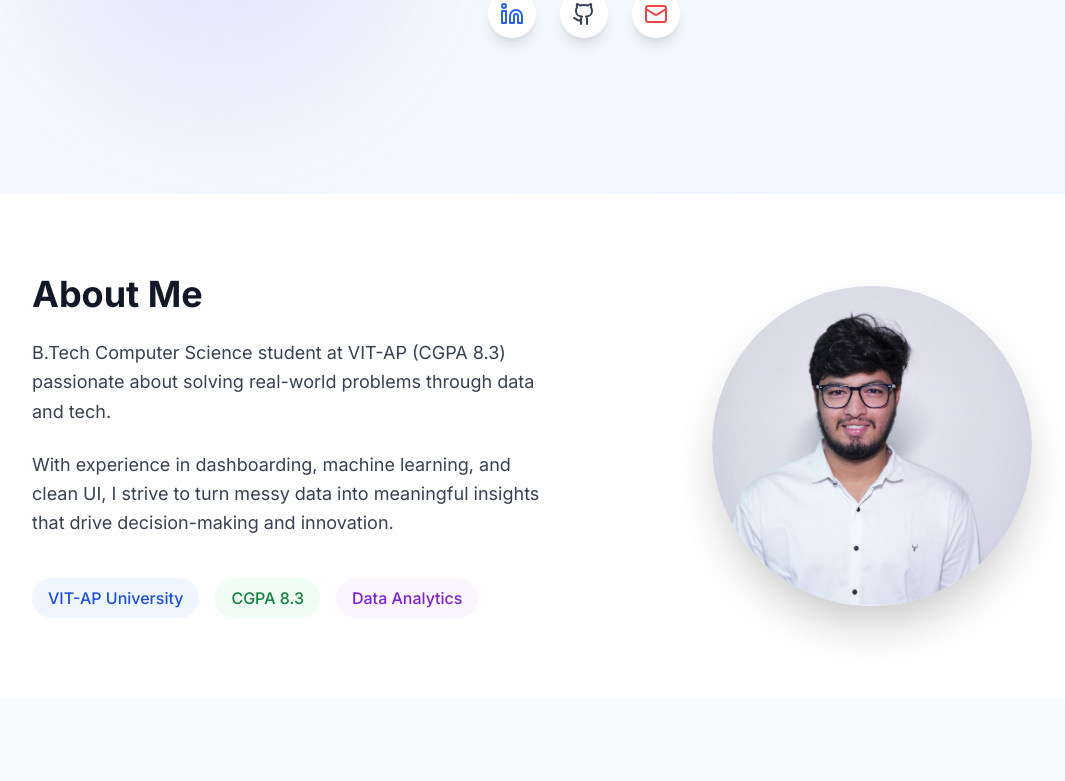
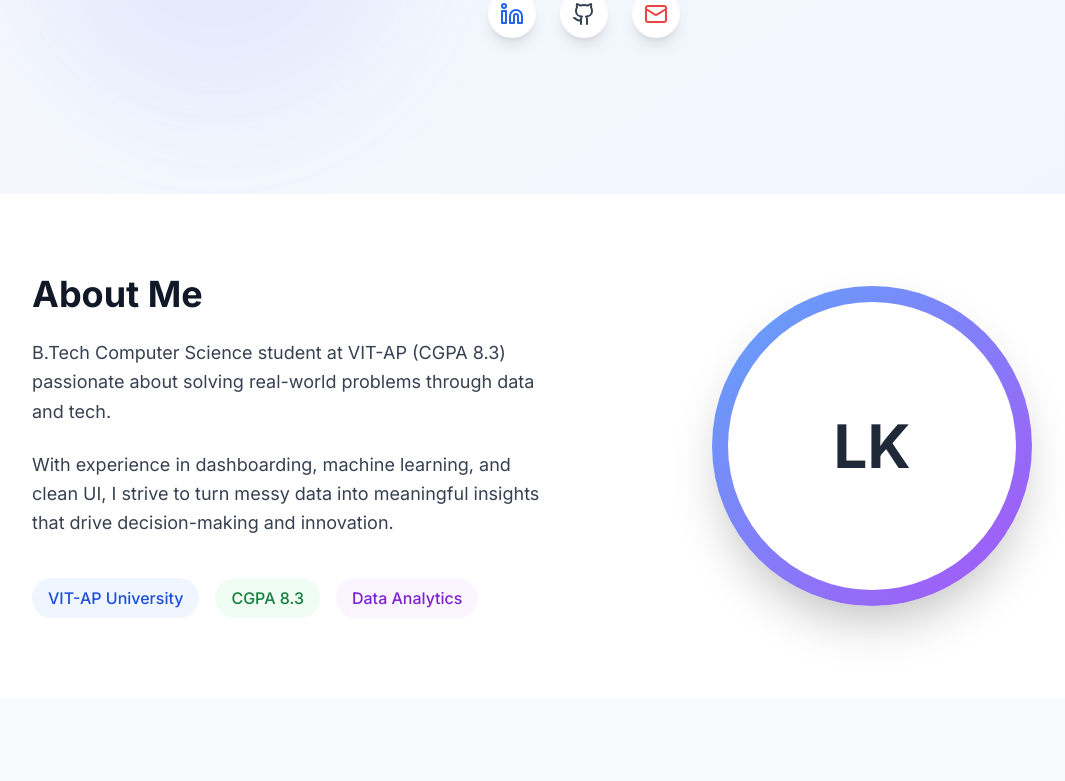
Before and after one commit to Lakshman2212/data-vision-profile, a React (Vite) app: page / in a window 1280 px wide. Shown: the part 606-1387 px from the top of the page, without its empty margins (56-1121 px from the left). Built offline with nearby package versions, Linux system fonts and the light colour scheme.

Commit message:
Reverted to commit 1dfc1375eaa369146a9d28c4e16c8c153e1cefad

```diff
--- a/src/components/AboutSection.tsx
+++ b/src/components/AboutSection.tsx
@@ -1,5 +1,3 @@
-
-import { Avatar, AvatarImage, AvatarFallback } from "@/components/ui/avatar";
 
 const AboutSection = () => {
   return (
@@ -28,16 +26,11 @@ const AboutSection = () => {
           </div>
 
           <div className="flex justify-center">
-            <Avatar className="w-80 h-80 shadow-2xl">
-              <AvatarImage
-                src="/lovable-uploads/2b329b93-480a-447a-ae41-180c0fef2bcf.png"
-                alt="G. Venkata Lakshman Kumar"
-                className="object-cover"
-              />
-              <AvatarFallback className="text-6xl font-bold text-gray-800 bg-gradient-to-br from-blue-400 to-purple-500">
-                LK
-              </AvatarFallback>
-            </Avatar>
+            <div className="w-80 h-80 bg-gradient-to-br from-blue-400 to-purple-500 rounded-full flex items-center justify-center shadow-2xl">
+              <div className="w-72 h-72 bg-white rounded-full flex items-center justify-center">
+                <span className="text-6xl font-bold text-gray-800">LK</span>
+              </div>
+            </div>
           </div>
         </div>
       </div>
```
Also changed, not shown: public/lovable-uploads/2b329b93-480a-447a-ae41-180c0fef2bcf.png (deleted).
